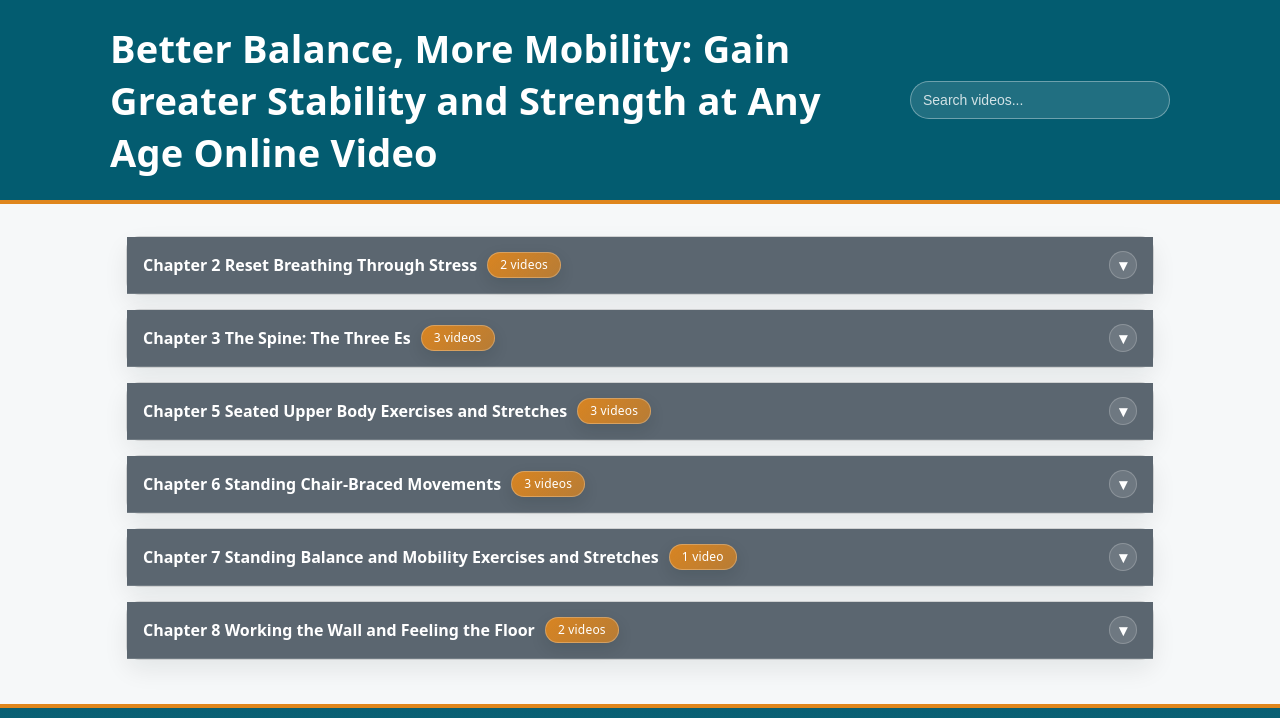
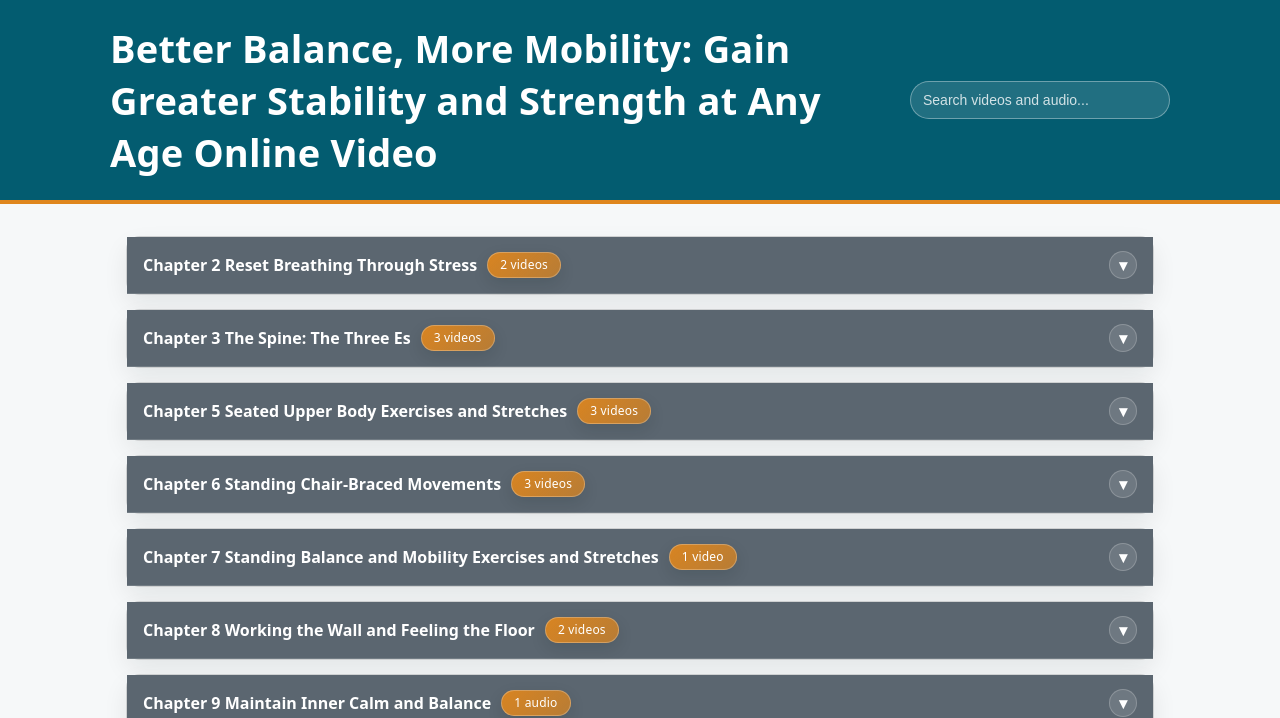
Before and after one commit to PaulAAyers/Cole, a plain HTML site: page index.html in a window 1280 px wide. Shown: the top 718 px of the page. Drawn offline with Linux system fonts and the light colour scheme.

Commit message:
Update published index page
Co-authored-by: Copilot App <223556219+Copilot@users.noreply.github.com>

```diff
--- a/index.html
+++ b/index.html
@@ -314,7 +314,7 @@
       <header>
         <div class="header-inner">
           <h1>Better Balance, More Mobility: Gain Greater Stability and Strength at Any Age Online Video</h1>
-          <input id="search" type="search" placeholder="Search videos..." aria-label="Search videos" />
+          <input id="search" type="search" placeholder="Search videos and audio..." aria-label="Search videos and audio" />
         </div>
       </header>
 
@@ -447,7 +447,20 @@
         },
 
 
+		    {
+          chapterTitle: "Chapter 9 Maintain Inner Calm and Balance",
+          mediaType: "audio",
+          videos: [
+            {
+              title: "White Light Guided Imagery Relaxation - Audio Only",
+              embedUrl:
+                "https://plugin.3playmedia.com/host?data_account_number=901973548001&mf=15864597&p3sdk_version=1.11.7&p=11575&pt=1262&video_id=6408138383112&video_target=tpm-plugin-hdc1loig-6408138383112",
+            },
 
+
+
+          ],
+        },
 
 
 
@@ -492,6 +505,7 @@
         chaptersEl.innerHTML = "";
 
         data.forEach((ch) => {
+          const mediaType = ch.mediaType === "audio" ? "audio" : "video";
           const chapterMatches = ch.chapterTitle.toLowerCase().includes(q);
           const matchingVideos = !q || chapterMatches
             ? ch.videos
@@ -514,7 +528,7 @@
           chip.className = "chip";
 
           const count = matchingVideos.length;
-          chip.textContent = `${count} ${count === 1 ? "video" : "videos"}`;
+          chip.textContent = `${count} ${mediaType === "audio" ? "audio" : (count === 1 ? "video" : "videos")}`;
 
           left.appendChild(title);
           left.appendChild(chip);
@@ -542,21 +556,21 @@
             const embedHtml = !sources
               ? `
             <div class="pending">
-              <div><strong>3Play link unavailable:</strong> the video entry does not have a valid 3Play hosted URL.</div>
+              <div><strong>3Play link unavailable:</strong> the ${mediaType} entry does not have a valid 3Play hosted URL.</div>
             </div>
           `
               : `
             <div class="embed-3play">
               <iframe
                 src="${escapeHtml(sources.iframeUrl)}"
-                title="${safeTitle} - 3Play video and accessibility features"
+                title="${safeTitle} - 3Play ${mediaType} and accessibility features"
                 loading="lazy"
                 allow="autoplay; encrypted-media; fullscreen; picture-in-picture"
                 allowfullscreen
               ></iframe>
             </div>
             <div class="pending openlink">
-              <div><a href="${escapeHtml(sources.hostedUrl)}" target="_blank" rel="noopener noreferrer">Open this video directly in 3Play (new tab)</a></div>
+              <div><a href="${escapeHtml(sources.hostedUrl)}" target="_blank" rel="noopener noreferrer">Open this ${mediaType} directly in 3Play (new tab)</a></div>
             </div>
           `;
 
```
